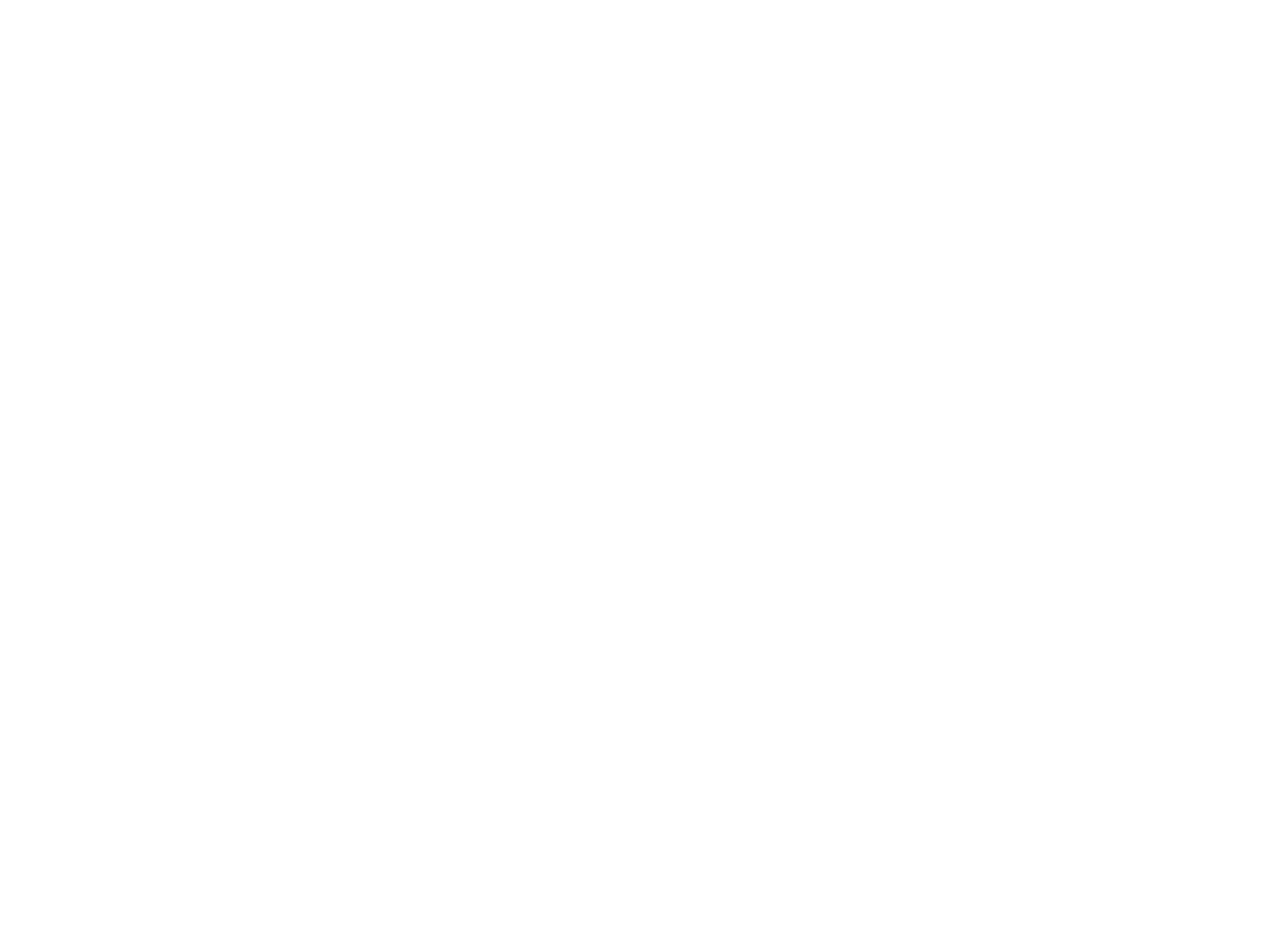
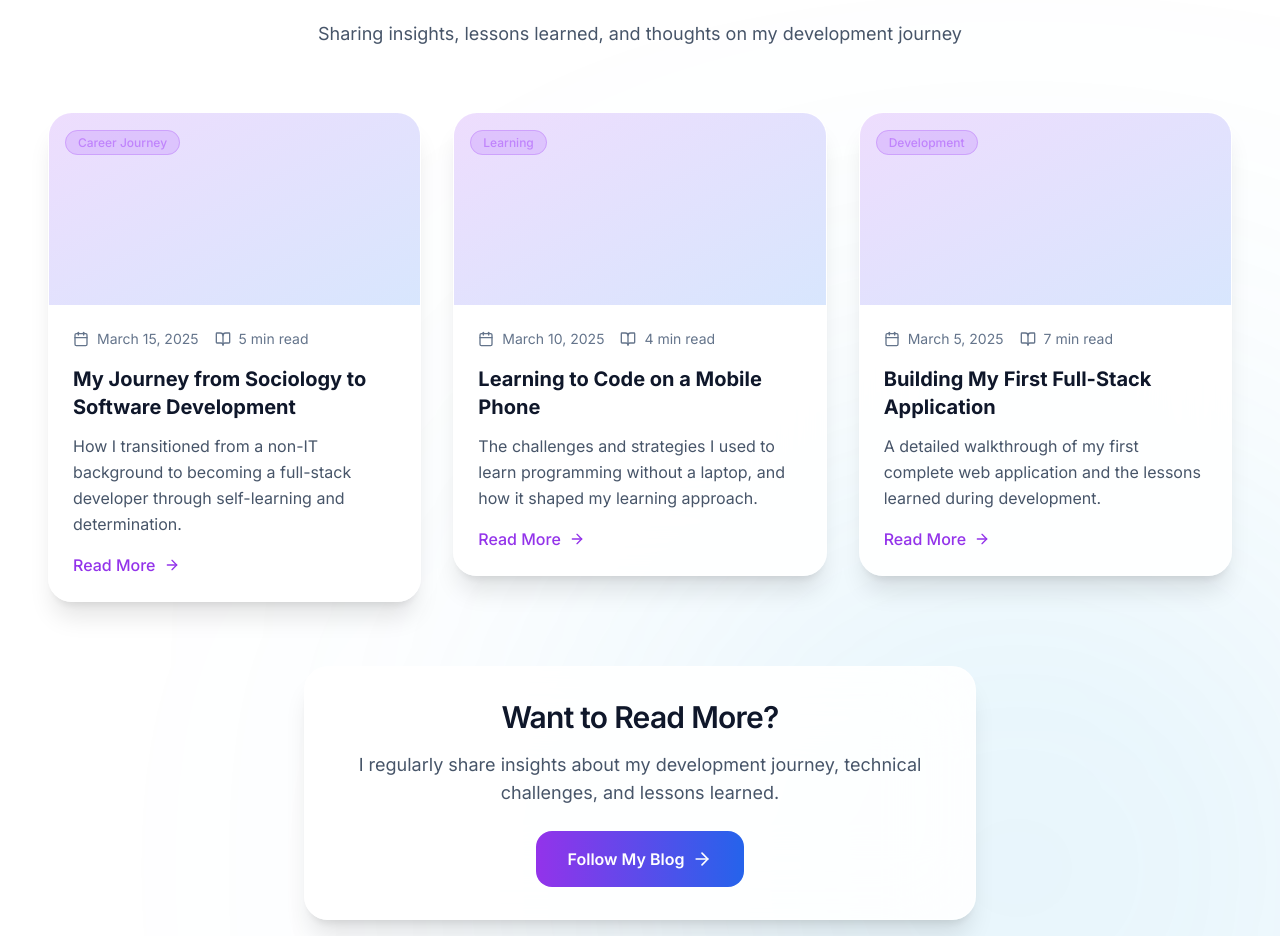
Before and after one commit to javidShabin/full-stack-portfolio-webiste, a Next.js app: page / in a window 1280 px wide. Shown: the part 9996-10932 px from the top of the page. Before the commit the page ends 8624 px from the top, so only its background shows below. Built offline with nearby package versions, Linux system fonts and the light colour scheme.

Commit message:
solve every apostrophy erros

```diff
--- a/app/blog/page.tsx
+++ b/app/blog/page.tsx
@@ -1,14 +1,14 @@
 "use client";
 
 import { motion } from "framer-motion";
-import { Calendar, ArrowRight, BookOpen, Code, Rocket, GraduationCap, Briefcase } from "lucide-react"; // removed MapPin ✅
+import { Calendar, ArrowRight, BookOpen, Code, Rocket, GraduationCap, Briefcase } from "lucide-react";
 
 export default function BlogPage() {
   const journey = [
     {
       year: "2022",
       title: "Where It All Began",
-      description: "Started as a Sociology student. My parents&apos; financial struggles kept me away from IT, but my passion for technology never faded.", // fixed apostrophe
+      description: "Started as a Sociology student. My parents' financial struggles kept me away from IT, but my passion for technology never faded.",
       icon: BookOpen,
       color: "from-purple-500 to-pink-500",
       achievements: ["Sociology Student", "Passion for Technology", "Self-Motivation"]
@@ -113,7 +113,7 @@
             className="inline-flex items-center px-6 py-3 rounded-full glass-strong mb-8"
           >
             <span className="text-sm font-semibold text-purple-600 dark:text-purple-400">
-              📚 My Journey &amp; Thoughts
+              📚 My Journey & Thoughts
             </span>
           </motion.div>
 
@@ -128,7 +128,166 @@
         </motion.div>
 
         {/* Journey Timeline */}
-        {/* ... (rest of your timeline/blog post code unchanged) ... */}
+        <motion.div
+          initial={{ opacity: 0, y: 30 }}
+          whileInView={{ opacity: 1, y: 0 }}
+          transition={{ duration: 0.8, delay: 0.3 }}
+          viewport={{ once: true }}
+          className="mb-24"
+        >
+          <div className="relative max-w-6xl mx-auto">
+            {/* Vertical Timeline Line */}
+            <div className="absolute left-1/2 transform -translate-x-1/2 w-1 h-full bg-gradient-to-b from-purple-400 via-blue-400 to-cyan-400 rounded-full" />
+
+            <div className="space-y-16">
+              {journey.map((item, index) => (
+                <motion.div
+                  key={index}
+                  initial={{ opacity: 0, y: 60 }}
+                  whileInView={{ opacity: 1, y: 0 }}
+                  transition={{ duration: 0.8, delay: index * 0.2 }}
+                  viewport={{ once: true }}
+                  className={`relative flex flex-col lg:flex-row items-center ${
+                    index % 2 === 0 ? "lg:flex-row-reverse" : ""
+                  }`}
+                >
+                  {/* Content Card */}
+                  <div className={`w-full lg:w-96 glass-strong rounded-3xl p-8 shadow-2xl transition-all duration-300 hover:scale-105 ${
+                    index % 2 === 0 ? "lg:mr-8" : "lg:ml-8"
+                  }`}>
+                    {/* Icon */}
+                    <div className={`w-16 h-16 rounded-2xl bg-gradient-to-br ${item.color} flex items-center justify-center mb-6`}>
+                      <item.icon className="w-8 h-8 text-white" />
+                    </div>
+
+                    {/* Year Badge */}
+                    <span className="inline-block px-4 py-2 rounded-full text-sm font-bold text-purple-600 dark:text-purple-400 bg-purple-500/20 border border-purple-500/30 mb-4">
+                      {item.year}
+                    </span>
+
+                    <h3 className="text-2xl font-bold text-slate-900 dark:text-white mb-4">
+                      {item.title}
+                    </h3>
+
+                    <p className="text-slate-600 dark:text-slate-300 mb-6 leading-relaxed">
+                      {item.description}
+                    </p>
+
+                    {/* Achievements */}
+                    <div className="space-y-2">
+                      {item.achievements.map((achievement, i) => (
+                        <div key={i} className="flex items-center gap-2 text-sm text-slate-600 dark:text-slate-400">
+                          <div className="w-2 h-2 rounded-full bg-purple-500" />
+                          {achievement}
+                        </div>
+                      ))}
+                    </div>
+                  </div>
+
+                  {/* Timeline Dot */}
+                  <div className="absolute left-1/2 transform -translate-x-1/2 w-8 h-8 rounded-full bg-gradient-to-br from-purple-500 to-blue-500 border-4 border-white dark:border-slate-900 shadow-lg z-10" />
+                </motion.div>
+              ))}
+            </div>
+          </div>
+        </motion.div>
+
+        {/* Blog Posts Section */}
+        <motion.div
+          initial={{ opacity: 0, y: 30 }}
+          whileInView={{ opacity: 1, y: 0 }}
+          transition={{ duration: 0.8, delay: 0.6 }}
+          viewport={{ once: true }}
+        >
+          <div className="text-center mb-16">
+            <h3 className="heading-md mb-4">
+              Latest <span className="gradient-text">Articles</span>
+            </h3>
+            <p className="body-md text-slate-600 dark:text-slate-400 max-w-2xl mx-auto">
+              Sharing insights, lessons learned, and thoughts on my development journey
+            </p>
+          </div>
+
+          <div className="grid md:grid-cols-2 lg:grid-cols-3 gap-8">
+            {blogPosts.map((post, index) => (
+              <motion.div
+                key={index}
+                initial={{ opacity: 0, y: 30 }}
+                whileInView={{ opacity: 1, y: 0 }}
+                transition={{ duration: 0.6, delay: 0.7 + index * 0.1 }}
+                viewport={{ once: true }}
+                whileHover={{ y: -5 }}
+                className="group cursor-pointer"
+              >
+                <article className="glass-strong rounded-3xl overflow-hidden transition-all duration-300 hover:shadow-2xl">
+                  {/* Post Image */}
+                  <div className="relative h-48 w-full overflow-hidden">
+                    <div className="absolute inset-0 bg-gradient-to-br from-purple-500/20 to-blue-500/20" />
+                    <div className="absolute top-4 left-4">
+                      <span className="px-3 py-1 rounded-full text-xs font-medium bg-purple-500/20 text-purple-400 border border-purple-500/30">
+                        {post.category}
+                      </span>
+                    </div>
+                  </div>
+
+                  {/* Post Content */}
+                  <div className="p-6">
+                    <div className="flex items-center gap-4 text-sm text-slate-500 dark:text-slate-400 mb-4">
+                      <div className="flex items-center gap-2">
+                        <Calendar className="w-4 h-4" />
+                        {post.date}
+                      </div>
+                      <div className="flex items-center gap-2">
+                        <BookOpen className="w-4 h-4" />
+                        {post.readTime}
+                      </div>
+                    </div>
+
+                    <h4 className="text-xl font-bold text-slate-900 dark:text-white mb-3 group-hover:text-purple-600 dark:group-hover:text-purple-400 transition-colors duration-300">
+                      {post.title}
+                    </h4>
+
+                    <p className="text-slate-600 dark:text-slate-300 mb-4 leading-relaxed">
+                      {post.excerpt}
+                    </p>
+
+                    <div className="flex items-center gap-2 text-purple-600 dark:text-purple-400 font-medium group-hover:gap-3 transition-all duration-300">
+                      Read More
+                      <ArrowRight className="w-4 h-4" />
+                    </div>
+                  </div>
+                </article>
+              </motion.div>
+            ))}
+          </div>
+
+          {/* Call to Action */}
+          <motion.div
+            initial={{ opacity: 0, y: 30 }}
+            whileInView={{ opacity: 1, y: 0 }}
+            transition={{ duration: 0.8, delay: 0.9 }}
+            viewport={{ once: true }}
+            className="text-center mt-16"
+          >
+            <div className="glass-strong rounded-3xl p-8 max-w-2xl mx-auto">
+              <h4 className="heading-sm mb-4">
+                Want to Read More?
+              </h4>
+              <p className="body-md text-slate-600 dark:text-slate-400 mb-6">
+                I regularly share insights about my development journey, technical challenges, and lessons learned.
+              </p>
+              <a
+                href="https://medium.com/@yourusername"
+                target="_blank"
+                rel="noopener noreferrer"
+                className="inline-flex items-center gap-2 px-8 py-4 bg-gradient-to-r from-purple-600 to-blue-600 hover:from-purple-700 hover:to-blue-700 text-white font-semibold rounded-2xl transition-all duration-300 transform hover:scale-105 hover:shadow-2xl"
+              >
+                Follow My Blog
+                <ArrowRight className="w-5 h-5" />
+              </a>
+            </div>
+          </motion.div>
+        </motion.div>
       </div>
     </section>
   );
--- a/app/project/page.tsx
+++ b/app/project/page.tsx
@@ -274,10 +274,10 @@
         >
           <div className="bg-white dark:bg-slate-800 rounded-2xl p-8 max-w-4xl mx-auto border border-slate-200 dark:border-slate-700 shadow-lg">
             <h3 className="heading-md mb-4">
-              Let's Build Something <span className="gradient-text">Amazing</span>
+              Let&apos;s Build Something <span className="gradient-text">Amazing</span>
             </h3>
             <p className="body-md text-slate-600 dark:text-slate-400 mb-6">
-              Have a project in mind? I'd love to hear about it and discuss how we can bring your ideas to life.
+              Have a project in mind? I&apos;d love to hear about it and discuss how we can bring your ideas to life.
             </p>
             <div className="flex flex-col sm:flex-row gap-4 justify-center">
               <a
--- a/app/skills/skills.tsx
+++ b/app/skills/skills.tsx
@@ -7,7 +7,7 @@
 } from "react-icons/fa";
 import {
   SiNextdotjs, SiMongodb, SiTailwindcss,
-  SiGithub, SiExpress, SiTypescript, SiPostgresql,
+  SiExpress, SiTypescript, SiPostgresql,
   SiRedux, SiJest, SiWebpack, SiVercel, SiNetlify
 } from "react-icons/si";
 
@@ -191,8 +191,8 @@
               Always <span className="gradient-text">Learning</span>
             </h3>
             <p className="body-md text-slate-600 dark:text-slate-400 mb-6">
-              Technology evolves rapidly, and I'm committed to staying at the forefront.
-              I'm currently exploring new frameworks, tools, and methodologies to enhance my skillset.
+              Technology evolves rapidly, and I&apos;m committed to staying at the forefront.
+              I&apos;m currently exploring new frameworks, tools, and methodologies to enhance my skillset.
             </p>
             <div className="flex flex-wrap justify-center gap-4">
               {["GraphQL", "AWS", "Kubernetes", "Machine Learning", "Web3"].map((tech, index) => (
--- a/components/Hero.tsx
+++ b/components/Hero.tsx
@@ -41,7 +41,7 @@
           transition={{ duration: 0.8, delay: 0.2 }}
           className="heading-xl mb-6"
         >
-          Hi, I'm{" "}
+          Hi, I&apos;m{" "}
           <span className="gradient-text">Javid Shabin</span>
         </motion.h1>
 
```
Also changed, not shown: app/contact/page.tsx (+6 -6 lines).
